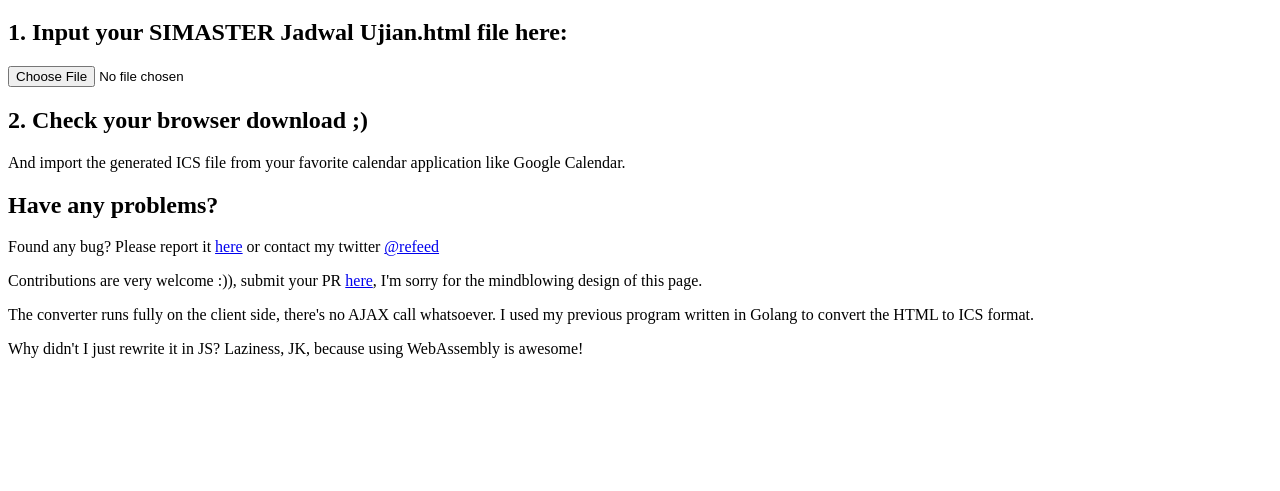
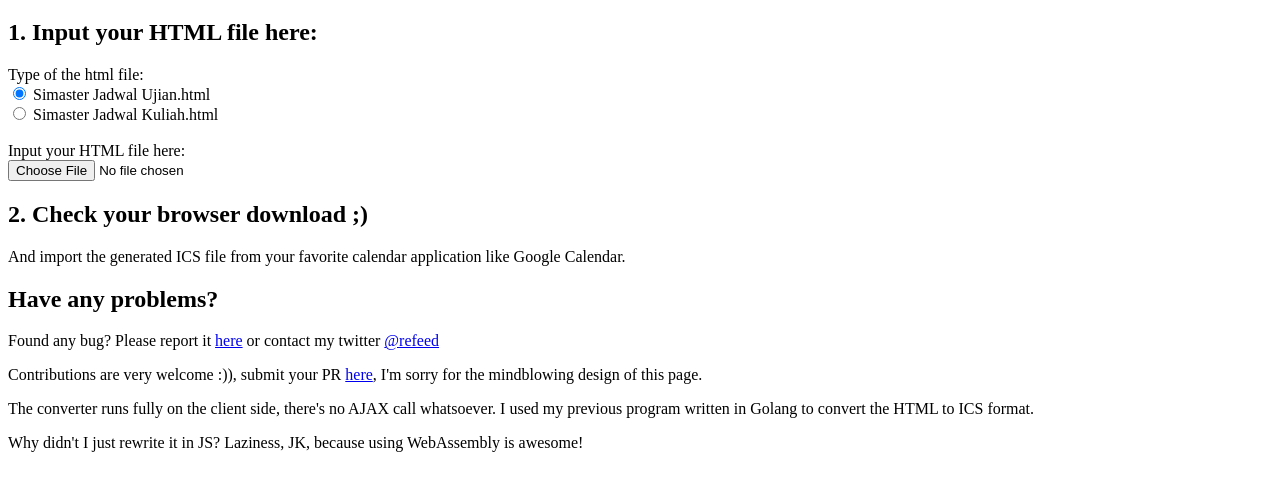
Before and after one commit to refeed/SimasterICSGen, a plain HTML site: page index.html in a window 1280 px wide. Shown: the part 61-552 px from the top of the page. Drawn offline with Linux system fonts and the light colour scheme; no server answers.

Commit message:
Deploying to gh-pages from @ refeed/SimasterICSGen@cb5d089977105fabbd94d7608ecd44652a701a04 🚀

```diff
--- a/index.html
+++ b/index.html
@@ -12,7 +12,18 @@
     </head>
     <body>
         <h1>SIMASTER Exam Schedule ICS Generator</h1>
-        <h2>1. Input your SIMASTER Jadwal Ujian.html file here:</h2>
+        <h2>1. Input your HTML file here:</h2>
+        Type of the html file:
+        <br>
+        <input type="radio" name="htmlType" value="exam" checked>
+        <label for="">Simaster Jadwal Ujian.html</label>
+        <br>
+        <input type="radio" name="htmlType" value="class">
+        <label for="">Simaster Jadwal Kuliah.html</label>
+        <br>
+        <br>
+        Input your HTML file here:
+        <br>
         <input type="file" id="htmlFileInput">
 
         <h2>2. Check your browser download ;)</h2>
@@ -39,7 +50,8 @@
 
                 const reader = new FileReader()
                 reader.addEventListener('load', (event) => {
-                    const [icsResult, numEvents] = convertICSfromHTML(event.target.result)
+                    const htmlType = document.querySelector('input[name=htmlType]:checked').value
+                    const [icsResult, numEvents] = convertICSfromHTML(event.target.result, htmlType)
                     alert(`Successfully exported ${numEvents} event(s)`)
                     console.log(`Successfully exported ${numEvents} event(s)`)
                     console.log(icsResult)
```
